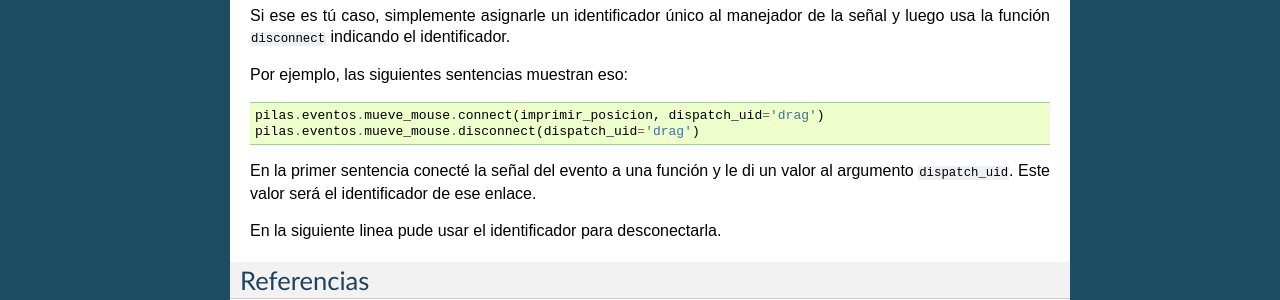
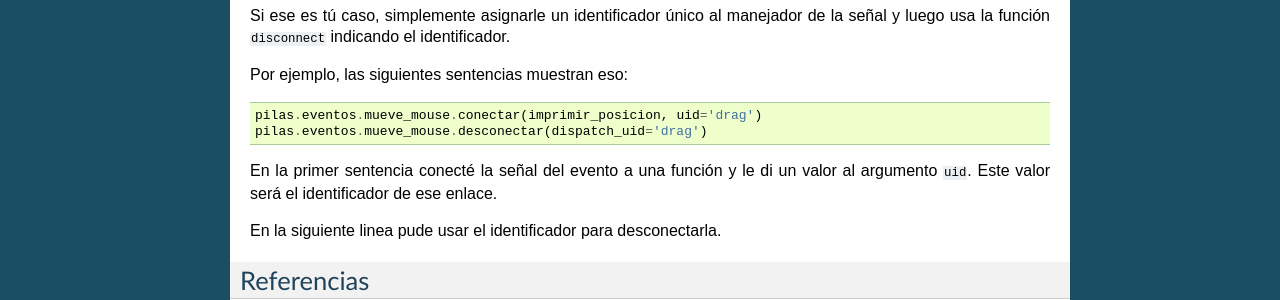
Before and after one commit to hugoruscitti/pilas-docs, a Sphinx documentation site: the page built from source/signals.rst, in a window 1280 px wide. Shown: the part 1293-1593 px from the top of the page. Built offline with Sphinx 7.4.7, drawn with Linux system fonts in a browser that asks for light colours.

Commit message:
traduciendo el dispatch y simplificando los argumentos.

```diff
--- a/source/signals.rst
+++ b/source/signals.rst
@@ -93,11 +93,11 @@ Por ejemplo, las siguientes sentencias muestran eso:
 
 .. code-block:: python
 
-    pilas.eventos.mueve_mouse.connect(imprimir_posicion, dispatch_uid='drag')
-    pilas.eventos.mueve_mouse.disconnect(dispatch_uid='drag')
+    pilas.eventos.mueve_mouse.conectar(imprimir_posicion, uid='drag')
+    pilas.eventos.mueve_mouse.desconectar(dispatch_uid='drag')
 
 En la primer sentencia conecté la señal del evento a una función y le di
-un valor al argumento ``dispatch_uid``. Este valor será el identificador
+un valor al argumento ``uid``. Este valor será el identificador
 de ese enlace.
 
 En la siguiente linea pude usar el identificador para desconectarla.
```
